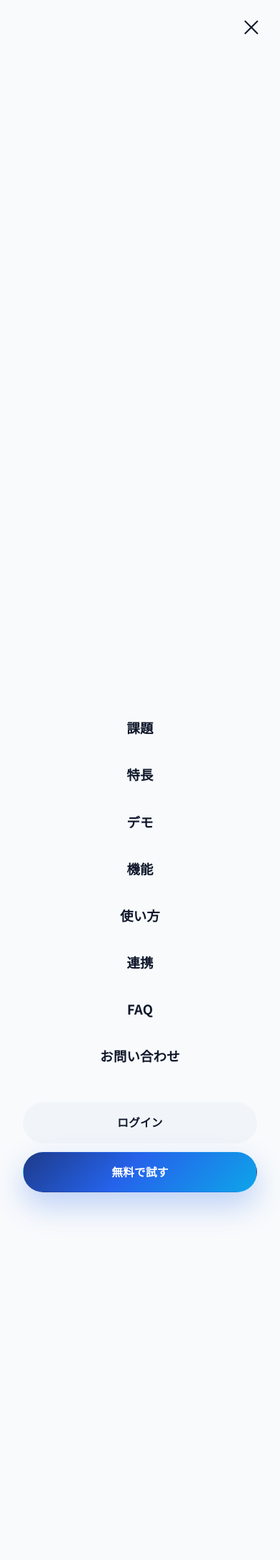
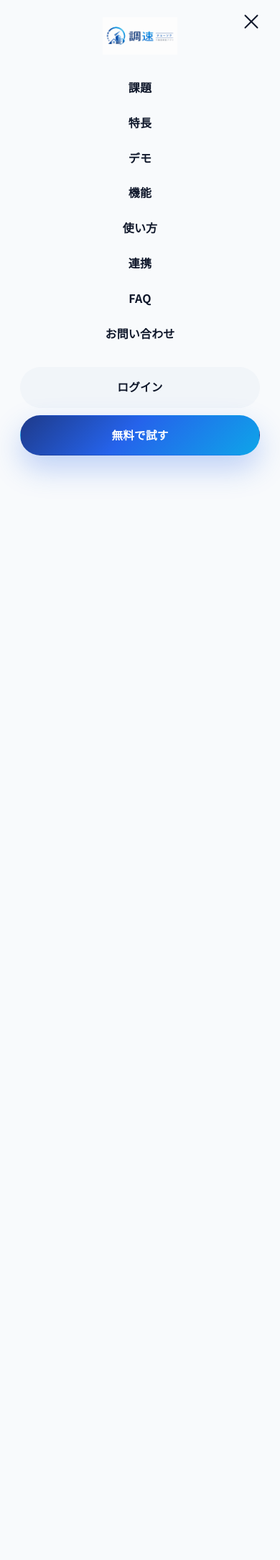
Before and after one commit to tagukichi/chosokulp, a PHP site: page /v2/index.html in a window 390 px wide, after a click that opens the changed part. Shown: the top 2168 px of the page at 72% size. Run offline with PHP 8.4, Linux system fonts and the light colour scheme.

Commit message:
v2/テーマ: FVアイブロウ削除・スマホ最適化（画像上・ヘッダー縮小/ロゴ拡大・メニュー改善）
- ヒーローの「中小不動産業者向け 物件調査アシスタント」を削除
- 1カラム時（〜900px）はヒーロー画像を上、コピーを下に
- スマホ（〜750px）ヘッダー高さ 76→60px、ロゴ 48→52px、scroll-padding 80→64px
- ハンバーガーメニュー: 最上部にロゴを追加、上揃えに変更、
  各リンクを小さく(font 1.15→1rem / padding 12→9px)・間隔を詰める(gap 8→2px)
- テーマ(header.php/lp.php/style.css)にも同内容を反映

https://claude.ai/code/session_01KyJZnge2w69xzzKCQ7MVgc

```diff
--- a/v2/index.html
+++ b/v2/index.html
@@ -52,6 +52,9 @@
       </button>
 
       <div class="mobile-menu" id="mobileMenu">
+        <a href="#top" class="mobile-menu-logo" aria-label="調速（チョーソク）不動産調査アプリ ホーム">
+          <img src="assets/logo-yoko.png" alt="" class="logo-img" width="1774" height="887">
+        </a>
         <ul>
           <li><a href="#problem">課題</a></li>
           <li><a href="#solution">特長</a></li>
@@ -81,7 +84,6 @@
       </div>
       <div class="container hero-inner">
         <div class="hero-copy hero-anim">
-          <p class="hero-eyebrow">中小不動産業者向け　物件調査アシスタント</p>
           <h1 class="hero-title">
             住所を入れて、<span class="hero-accent">5分</span>。<br>
             物件調査が、<br>提案資料まで終わる。
--- a/v2/style.css
+++ b/v2/style.css
@@ -198,15 +198,17 @@ h1, h2, h3, h4 { line-height: 1.4; font-weight: 700; }
 .mobile-menu {
   display: none; position: fixed; inset: 0; width: 100%; height: 100vh; height: 100dvh;
   background: var(--c-bg); z-index: 1000;
-  flex-direction: column; justify-content: center; align-items: center; gap: 36px;
-  padding: 80px 32px 40px;
+  flex-direction: column; justify-content: flex-start; align-items: center; gap: 18px;
+  padding: 24px 28px 40px; overflow-y: auto;
 }
 .mobile-menu.active { display: flex; animation: menuIn .35s var(--ease); }
 @keyframes menuIn { from { opacity: 0; } to { opacity: 1; } }
-.mobile-menu ul { display: flex; flex-direction: column; gap: 8px; text-align: center; width: 100%; max-width: 360px; }
-.mobile-menu ul a { display: block; font-size: 1.15rem; font-weight: 700; padding: 12px; color: var(--c-text); border-radius: var(--radius); transition: background .2s; }
+.mobile-menu-logo { display: block; margin-bottom: 4px; }
+.mobile-menu-logo .logo-img { height: 52px; width: auto; }
+.mobile-menu ul { display: flex; flex-direction: column; gap: 2px; text-align: center; width: 100%; max-width: 360px; }
+.mobile-menu ul a { display: block; font-size: 1rem; font-weight: 700; padding: 9px; color: var(--c-text); border-radius: var(--radius); transition: background .2s; }
 .mobile-menu ul a:hover { background: var(--c-surface-2); }
-.mobile-menu-actions { display: flex; flex-direction: column; gap: 12px; width: 100%; max-width: 360px; }
+.mobile-menu-actions { display: flex; flex-direction: column; gap: 10px; width: 100%; max-width: 360px; margin-top: 6px; }
 
 /* ===================================================================
    HERO
@@ -852,8 +854,8 @@ details[open] .faq-body { animation: faqOpen .35s var(--ease); }
   .hero-inner { grid-template-columns: 1fr; text-align: center; }
   .hero-eyebrow, .hero-cta, .hero-points { justify-content: center; }
   .hero-points { gap: 18px; }
-  .hero-copy { order: 1; }
-  .hero-visual { order: 2; max-width: 540px; margin: 8px auto 0; }
+  .hero-copy { order: 2; }
+  .hero-visual { order: 1; max-width: 540px; margin: 0 auto 16px; }
   .mock-window { transform: none; }
   .hero-visual:hover .mock-window { transform: none; }
   .hero-title { font-size: clamp(1.85rem, 5vw, 2.6rem); }
@@ -864,9 +866,9 @@ details[open] .faq-body { animation: faqOpen .35s var(--ease); }
 
 @media (max-width: 750px) {
   .container { padding-inline: 5%; }
-  html { scroll-padding-top: 80px; }
-  .nav { height: 76px; }
-  .nav-logo .logo-img--yoko { height: 48px; }
+  html { scroll-padding-top: 64px; }
+  .nav { height: 60px; }
+  .nav-logo .logo-img--yoko { height: 52px; }
   .footer-logo-chip .logo-img--tate { height: 88px; }
 
   /* nav: show hamburger, hide desktop nav */
--- a/wp-theme/chosoku-lp/template-parts/lp.php
+++ b/wp-theme/chosoku-lp/template-parts/lp.php
@@ -20,7 +20,6 @@ $chosoku_cf7     = trim((string) get_theme_mod('chosoku_cf7_shortcode', ''));
 		</div>
 		<div class="container hero-inner">
 			<div class="hero-copy hero-anim">
-				<p class="hero-eyebrow">中小不動産業者向け　物件調査アシスタント</p>
 				<h1 class="hero-title">
 					住所を入れて、<span class="hero-accent">5分</span>。<br>
 					物件調査が、<br>提案資料まで終わる。
```
Also changed, not shown: wp-theme/chosoku-lp/header.php (+7 -0 lines), wp-theme/chosoku-lp/style.css (+12 -10 lines).
